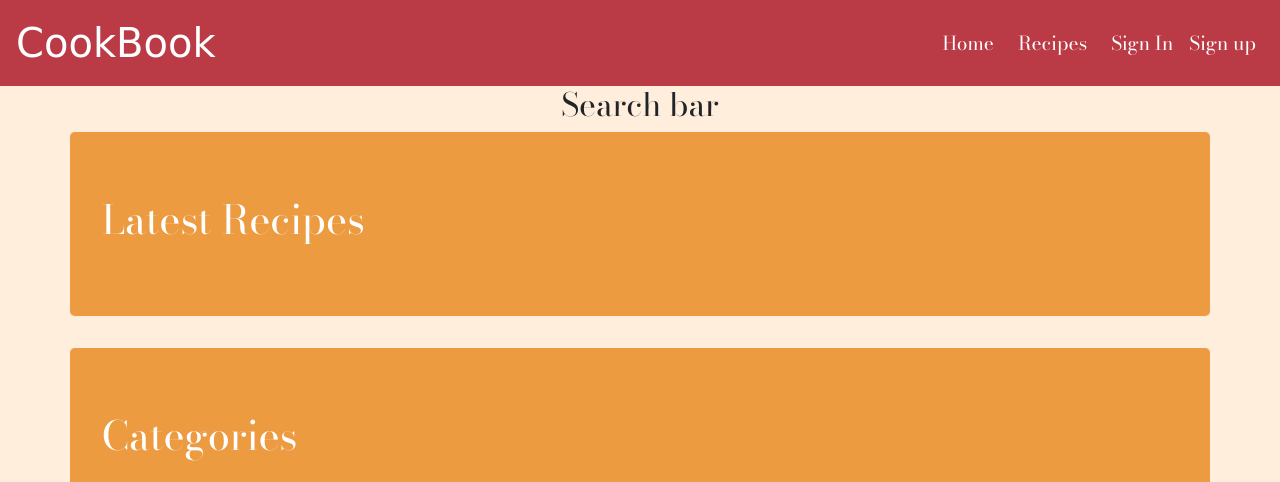
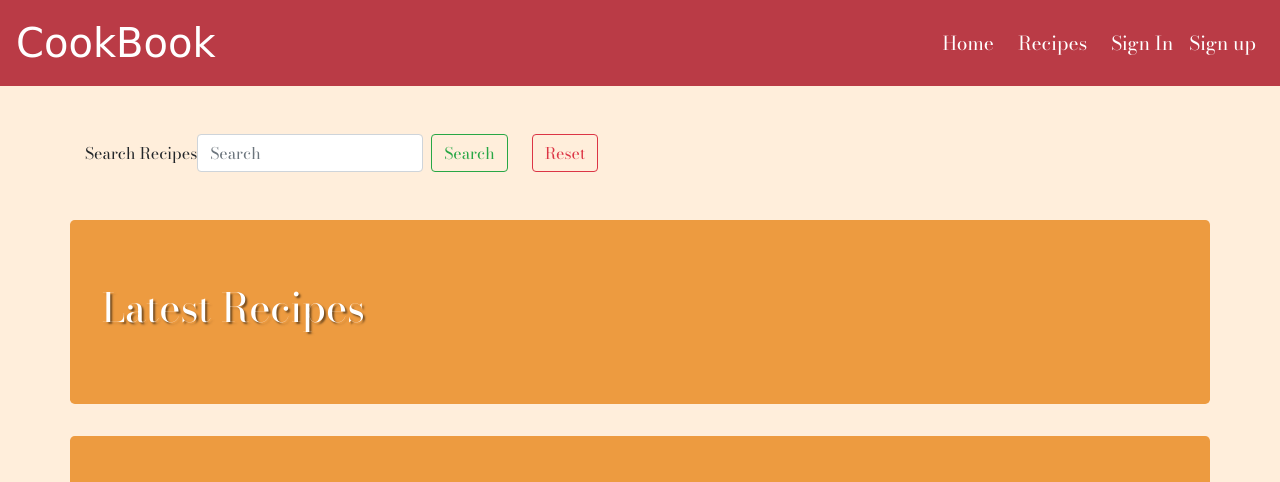
Before and after one commit to Code-Institute-Submissions/CookBook-29, a Flask app: page / in a window 1280 px wide. Shown: the top 482 px of the page. Run offline with Flask 2, Linux system fonts and the light colour scheme; data that the repository does not hold is empty; some libraries are stand-ins or nearby versions; some web fonts are replaced.

Commit message:
Add search functionality.

```diff
--- a/templates/pages/home.html
+++ b/templates/pages/home.html
@@ -1,11 +1,17 @@
 {% extends 'layout/base.html' %}
 {% block content %}
 {% include 'components/navigation/navigation.html' %}
-    <div class="container text-center">
-        <h2>Search bar</h2>
+    <div class="container text-center mt-5">
+        <form action="{{ url_for('search') }}" method="POST" class="form-inline">
+            <label for="query">Search Recipes </label>
+            <input class="form-control mr-sm-2" type="text" name="query" placeholder="Search" aria-label="Search">
+            <button class="btn btn-outline-success " type="submit">Search</button>
+            <a href="{{ url_for('home') }}" type="button" class="btn btn-outline-danger ml-4">Reset</a>
+
+        </form>
     </div>
-    <div class="container jumbotron main">
-        <h1 class="display-6">Latest Recipes </h1>
+    <div class="container jumbotron main mt-5">
+        <h1 class="display-6 text-shadow">Latest Recipes </h1>
         <div class="row">
             {% for recipe in recipes|reverse %}
                 {% if loop.index < 7 %}
@@ -31,7 +37,7 @@
     </div>
 
     <div class="container jumbotron main">
-        <h1 class="display-6">Categories</h1>
+        <h1 class="display-6 text-shadow">Categories</h1>
         <div class="row">
             <div class="col-sm-12 col-md-3 card">
                 <img class="card-img-top" src="https://img.taste.com.au/JnXtsVbq/w720-h480-cfill-q80/taste/2019/10/middle-eastern-watermelon-and-goats-cheese-bites-155074-2.jpg" alt="Card image cap">
```
